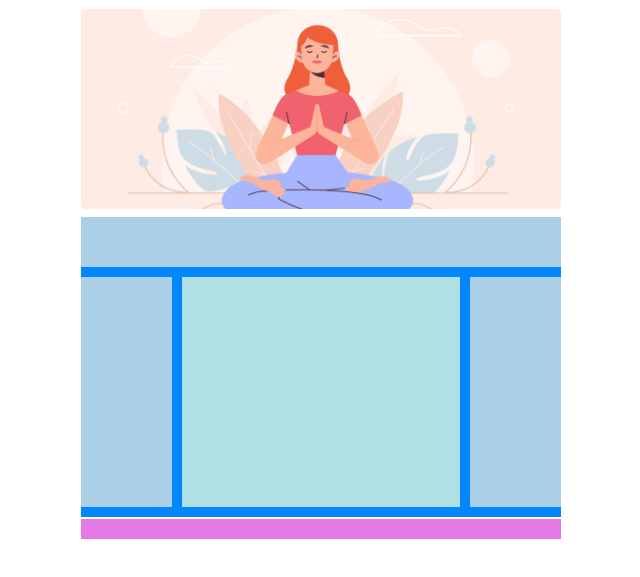
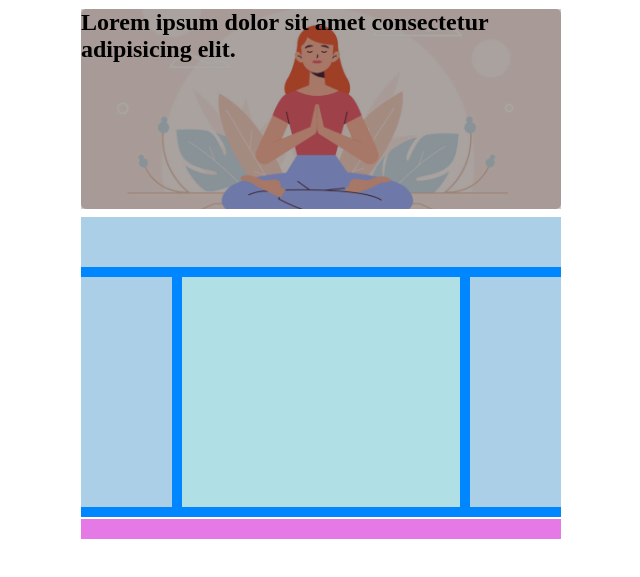
Before and after one commit to rota99C/htmlcss-wp, a plain HTML site: page index.html in a window 1280 px wide. Shown: the part 73-650 px from the top of the page, without its empty margins (319-959 px from the left). Drawn offline with Linux system fonts and the light colour scheme.

Commit message:
slideshow

```diff
--- a/css/style.css
+++ b/css/style.css
@@ -44,7 +44,13 @@ header img {
     margin-bottom: 0.5rem;
     background-position: center;
     border-radius: 5px;
+    background-color:lightgray;
+    background-blend-mode: multiply;
+}
 
+.slideshow div {
+    background-color: rgba(0,0,0,0.2);
+    height: 100%;
 }
 
 
--- a/index.html
+++ b/index.html
@@ -25,6 +25,7 @@
 
         <main>
             <section class="slideshow">
+                <div><h1>Lorem ipsum dolor sit amet consectetur adipisicing elit.</h1></div>
 
             </section>
             <!-- \slideshow -->
```
